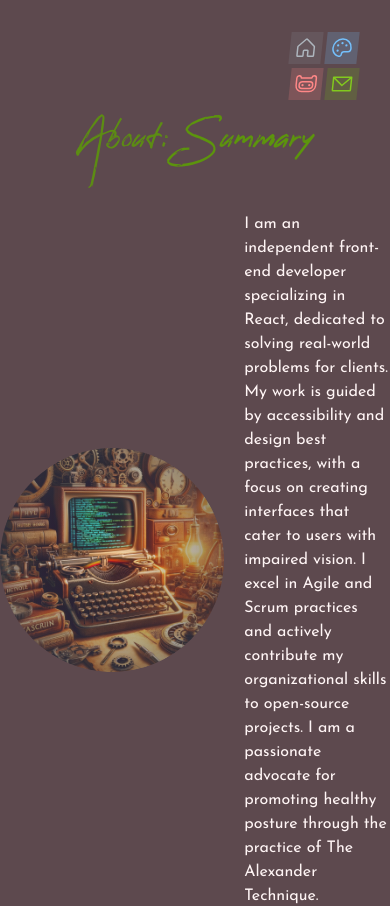
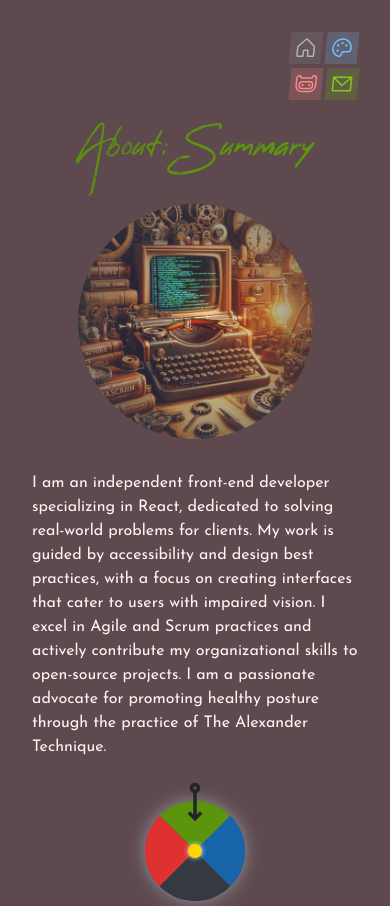
Before and after one commit to theMorganObject/tmo-portfolio, a Next.js app: page /about in a window 390 px wide. Shown: the top 906 px of the page. Built offline with nearby package versions, Linux system fonts and the light colour scheme.

Commit message:
finished mobile styling for /about

```diff
--- a/src/app/about/page.tsx
+++ b/src/app/about/page.tsx
@@ -5,7 +5,7 @@ const colors = ["#5c940d", "#1864ab", "#e03131", "#343a40"];
 
 export default function About() {
   return (
-    <section className="min-h-screen bg-red-4/20 pt-10">
+    <section className="min-h-screen bg-red-4/20">
       <Accordion data={morganObjects} colors={colors} />
     </section>
   );
--- a/src/components/Nav.tsx
+++ b/src/components/Nav.tsx
@@ -29,7 +29,7 @@ export default function Nav() {
   }, []);
 
   return (
-    <div className="fixed top-0 right-0 m-8">
+    <div className="fixed top-0 right-0 m-8 z-50">
       <div className="grid grid-cols-2 grid-rows-2 gap-1">
         {" "}
         <Link href="/">
--- a/src/components/accordion/Accordion.module.css
+++ b/src/components/accordion/Accordion.module.css
@@ -1,5 +1,4 @@
 .imgWrapper {
-  min-height: 200px;
   border-radius: 50%;
   position: relative;
   overflow: hidden;
--- a/src/components/accordion/Accordion.tsx
+++ b/src/components/accordion/Accordion.tsx
@@ -1,7 +1,7 @@
 "use client";
 
 import Image from "next/image";
-import { useState } from "react";
+import { useState, useEffect } from "react";
 import Selector from "./Selector";
 import classes from "./Accordion.module.css";
 
@@ -34,24 +34,45 @@ export default function Accordion({ data, colors }: AccordionProps) {
     setActiveIndex(index);
   };
 
+  const [screenWidth, setScreenWidth] = useState<number>(0);
+
+  useEffect(() => {
+    const handleResize = () => {
+      setScreenWidth(window.innerWidth);
+    };
+
+    setScreenWidth(window.innerWidth);
+    window.addEventListener("resize", handleResize);
+
+    return () => {
+      window.removeEventListener("resize", handleResize);
+    };
+  }, []);
+
+  const isSmallScreen = screenWidth < 760;
+  const imageDimensions = isSmallScreen ? 235 : width;
+
   return (
     <>
-      <h2 className="flex justify-center text-3xl text-lime-9/90 mt-20 mb-14">
+      <h2 className="flex justify-center text-xl xs:text-3xl text-lime-9/90 pt-32 mb-10 mx:mb-14">
         <span className="font-reey">About:</span>
         <span className="font-reey ml-4" style={{ color }}>
           {title}
         </span>
       </h2>
-
-      {/* this was classes.container */}
-      <div className="flex items-center justify-center gap-5 max-w-screen-md">
+      <div className="flex items-center justify-betwee max-w-screen-md mx-auto px-8 flex-col xs:flex-col sm:flex-row sm:justify-around md:justify-between">
         <div className={classes.imgWrapper}>
           <div className="w-full h-full">
-            <Image src={src} alt={alt} width={width} height={height} />
+            <Image
+              src={src}
+              alt={alt}
+              width={imageDimensions}
+              height={imageDimensions}
+            />
           </div>
         </div>
-        <div className="w-1/2 min-h-200">
-          <p className="text-red-0">{text}</p>
+        <div className="min-h-200 mt-8 xs:w-auto xs:mt-8 sm:w-1/2">
+          <p className="text-red-0 sm:text-sm md:text-base">{text}</p>
         </div>
       </div>
 
--- a/src/components/accordion/Selector.module.css
+++ b/src/components/accordion/Selector.module.css
@@ -19,6 +19,8 @@
   box-shadow: 0px 0px 22px -7px #d0ebff;
   overflow: hidden;
   transition: all 0.5s ease;
+  /* this is here to prevent a black band at the bottom of the UI */
+  margin-bottom: 20px;
 }
 
 .goldCircle {
```
